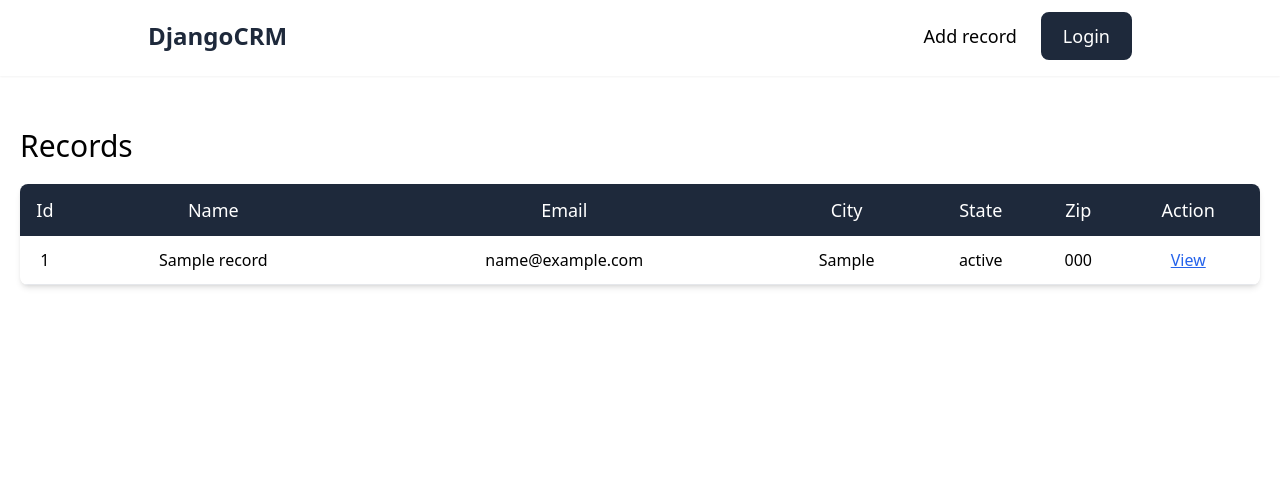
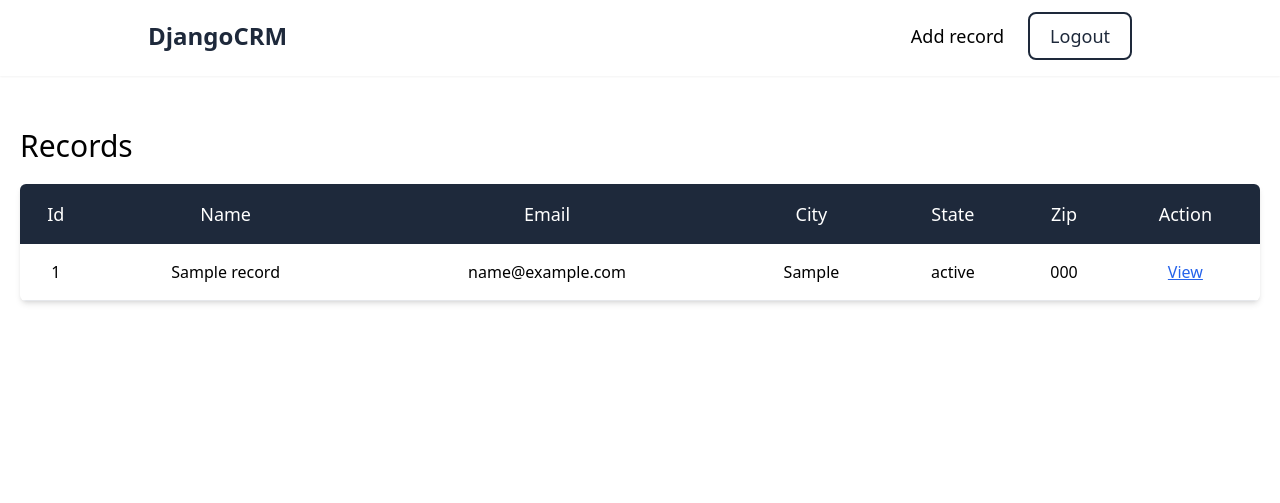
Before and after one commit to sam4web/DjangoCRM, a Django app: page / in a window 1280 px wide. Shown: the top 503 px of the page. Run offline with Django 4.2, Linux system fonts and the light colour scheme; a user stored in the database is signed in; tables that the repository leaves empty hold one stand-in row (values such as "Sample post"); some libraries are stand-ins or nearby versions.

Commit message:
Authentication updates: > user creation, login & logout function > home page styles changed

```diff
--- a/core/forms.py
+++ b/core/forms.py
@@ -1,12 +1,14 @@
 from django import forms
-from django.forms import ModelForm
+from django.contrib.auth.forms import UserCreationForm, AuthenticationForm
+from django.contrib.auth.models import User
+
 from core.models import Record
 
 
 INPUT_CLASSES = "border-2 border-slate-700 rounded-md px-4 py-3 text-lg w-full"
 
 
-class RecordForm(ModelForm):
+class RecordForm(forms.ModelForm):
     class Meta:
         model = Record
         fields = ["name", "email", "city", "state", "zip_code"]
@@ -42,3 +44,43 @@ class RecordForm(ModelForm):
                 }
             ),
         }
+
+
+class LoginForm(AuthenticationForm):
+    username = forms.CharField(
+        widget=forms.TextInput(
+            attrs={"placeholder": "Enter username", "class": INPUT_CLASSES}
+        )
+    )
+    password = forms.CharField(
+        widget=forms.PasswordInput(
+            attrs={"placeholder": "Enter password", "class": INPUT_CLASSES}
+        )
+    )
+
+
+class SignupForm(UserCreationForm):
+    class Meta:
+        model = User
+        fields = ["username", "email", "password1", "password2"]
+
+    username = forms.CharField(
+        widget=forms.TextInput(
+            attrs={"placeholder": "Enter username", "class": INPUT_CLASSES}
+        )
+    )
+    email = forms.CharField(
+        widget=forms.EmailInput(
+            attrs={"placeholder": "Enter email", "class": INPUT_CLASSES}
+        )
+    )
+    password1 = forms.CharField(
+        widget=forms.PasswordInput(
+            attrs={"placeholder": "Enter password", "class": INPUT_CLASSES}
+        )
+    )
+    password2 = forms.CharField(
+        widget=forms.PasswordInput(
+            attrs={"placeholder": "Repeat password", "class": INPUT_CLASSES}
+        )
+    )
--- a/core/templates/core/components/navbar.html
+++ b/core/templates/core/components/navbar.html
@@ -11,18 +11,21 @@
                 </a>
             </li>
             <li>
-                <a href="#">
-                    <!--
+                {% if user.is_authenticated %}
+                <a href="{% url 'core:logout' %}">
                     <button
                         class="hover:bg-slate-800 font-medium hover:text-white border-2 border-slate-800 text-lg px-5 py-2 rounded-lg bg-white text-slate-800 transition">
                         Logout
                     </button>
-                     -->
+                </a>
+                {% else %}
+                <a href="{% url 'core:login' %}">
                     <button
                         class="bg-slate-800 font-medium text-white border-2 border-slate-800 text-lg px-5 py-2 rounded-lg hover:bg-white hover:text-slate-800 transition">
                         Login
                     </button>
                 </a>
+                {% endif %}
             </li>
         </ul>
     </div>
--- a/core/templates/core/index.html
+++ b/core/templates/core/index.html
@@ -5,16 +5,16 @@
 {% if records %}
 <div>
     <h3 class="text-3xl font-medium mb-5">Records</h3>
-    <table class="w-full shadow-md rounded-lg overflow-hidden">
+    <table class="w-full shadow-md rounded-md overflow-hidden">
         <thead>
             <tr class="text-lg font-medium text-white bg-slate-800">
-                <td class="text-center py-3">Id</td>
-                <td class="text-center py-3">Name</td>
-                <td class="text-center py-3">Email</td>
-                <td class="text-center py-3">City</td>
-                <td class="text-center py-3">State</td>
-                <td class="text-center py-3">Zip</td>
-                <td class="text-center py-3">Action</td>
+                <td class="text-center py-4 px-2">Id</td>
+                <td class="text-center py-4 px-2">Name</td>
+                <td class="text-center py-4 px-2">Email</td>
+                <td class="text-center py-4 px-2">City</td>
+                <td class="text-center py-4 px-2">State</td>
+                <td class="text-center py-4 px-2">Zip</td>
+                <td class="text-center py-4 px-2">Action</td>
             </tr>
         </thead>
 
@@ -22,13 +22,13 @@
 
             {% for record in records %}
             <tr class="border-b">
-                <td class="text-center py-3"> {{record.id}} </td>
-                <td class="text-center py-3"> {{record.name}} </td>
-                <td class="text-center py-3"> {{record.email}} </td>
-                <td class="text-center py-3"> {{record.city}} </td>
-                <td class="text-center py-3"> {{record.state}} </td>
-                <td class="text-center py-3"> {{record.zip_code}} </td>
-                <td class="text-center py-3">
+                <td class="text-center py-4 px-2"> {{record.id}} </td>
+                <td class="text-center py-4 px-2"> {{record.name}} </td>
+                <td class="text-center py-4 px-2"> {{record.email}} </td>
+                <td class="text-center py-4 px-2"> {{record.city}} </td>
+                <td class="text-center py-4 px-2"> {{record.state}} </td>
+                <td class="text-center py-4 px-2"> {{record.zip_code}} </td>
+                <td class="text-center py-4 px-2">
                     <a href="{% url 'core:record-detail' record.id %}" class="text-blue-600 underline">View</a>
                 </td>
             </tr>
@@ -40,7 +40,7 @@
 {% else %}
 <div>
     <h3 class="text-3xl font-medium mb-5">No records to show!</h3>
-    <a href="#" class="text-lg text-blue-500 font-medium underline">
+    <a href="{% url 'core:add-record' %}" class="text-lg text-blue-500 font-medium underline">
         Create record
     </a>
 </div>
--- a/core/urls.py
+++ b/core/urls.py
@@ -6,6 +6,9 @@ app_name = "core"
 
 urlpatterns = [
     path("", index_view, name="index"),
+    path("logout/", logout_view, name="logout"),
+    path("login/", login_view, name="login"),
+    path("signup/", signup_view, name="signup"),
     path("add/", add_record, name="add-record"),
     path("detail/<int:pk>", record_view, name="record-detail"),
 ]
--- a/core/views.py
+++ b/core/views.py
@@ -1,14 +1,63 @@
 from django.shortcuts import render, redirect
+from django.contrib.auth import authenticate, login, logout
 from django.contrib.auth.decorators import login_required
 
+from core.forms import RecordForm, LoginForm, SignupForm
 from core.models import Record
-from core.forms import RecordForm
 
 
+@login_required
 def index_view(request):
     records = Record.objects.filter(created_by=request.user)
     context = {"records": records}
     return render(request, "core/index.html", context)
+
+
+def login_view(request):
+    if request.user.is_authenticated:
+        return redirect("core:index")
+
+    if request.method == "POST":
+        username = request.POST["username"]
+        password = request.POST["password"]
+        user = authenticate(request, username=username, password=password)
+        if user is not None:
+            login(request, user)
+            return redirect("core:index")
+    else:
+        form = LoginForm()
+
+    context = {
+        "title": "login",
+        "btn_msg": "login",
+        "form": form,
+    }
+    return render(request, "core/form.html", context)
+
+
+def signup_view(request):
+    if request.user.is_authenticated:
+        return redirect("core:index")
+
+    if request.method == "POST":
+        form = SignupForm(request.POST)
+        if form.is_valid():
+            form.save()
+            return redirect("core:login")
+    else:
+        form = SignupForm()
+
+    context = {
+        "title": "signup",
+        "btn_msg": "signup",
+        "form": form,
+    }
+    return render(request, "core/form.html", context)
+
+
+def logout_view(request):
+    logout(request)
+    return redirect("core:login")
 
 
 @login_required
@@ -22,7 +71,12 @@ def add_record(request):
             return redirect("core:index")
     else:
         form = RecordForm()
-    context = {"title": "Add Record", "form": form}
+
+    context = {
+        "title": "add record",
+        "btn_msg": "submit",
+        "form": form,
+    }
     return render(request, "core/form.html", context)
 
 
--- a/djangocrm/settings.py
+++ b/djangocrm/settings.py
@@ -32,6 +32,9 @@ SECRET_KEY = env("SECRET_KEY")
 DEBUG = True
 
 ALLOWED_HOSTS = []
+
+LOGIN_REDIRECT_URL = "/"
+LOGIN_URL = "/login/"
 
 
 # Application definition
```
Also changed, not shown: core/templates/core/form.html (+39 -6 lines), frontend/pages/form.html (+17 -4 lines).
